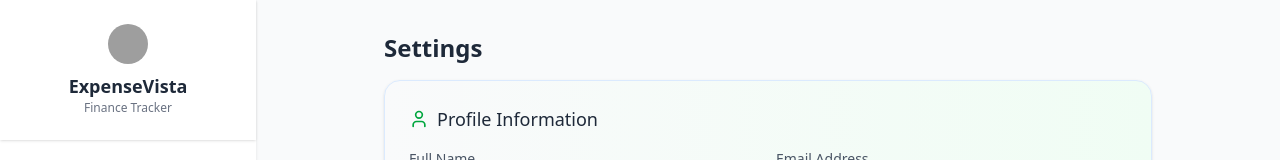
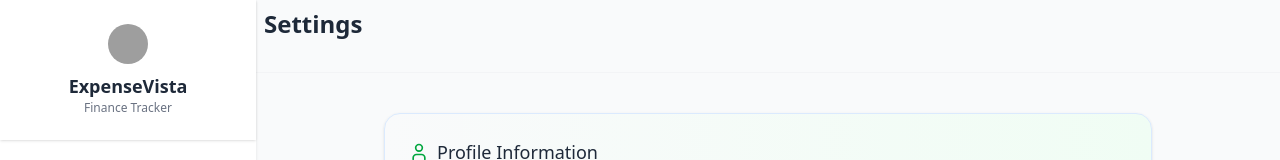
Before and after one commit to samuelcmbah/expensevista, a React (Vite) app: page /settings in a window 1280 px wide. Shown: the top 160 px of the page. Built offline with nearby package versions, Linux system fonts and the light colour scheme; no server answers; sample sign-in values are in the browser's storage; grey boxes are pictures that could not be loaded.

Commit message:
feat(display): implement sticky headers in major app pages

```diff
--- a/src/components/layouts/MainLayout.tsx
+++ b/src/components/layouts/MainLayout.tsx
@@ -6,30 +6,32 @@ import Sidebar from "./Sidebar";
 export default function MainLayout() {
   const [sidebarOpen, setSidebarOpen] = useState(false);
 
-  // Lock body scroll only when mobile sidebar is open
+  //lock body scroll when sidebar is open (mobile)
   useEffect(() => {
     if (sidebarOpen) {
       document.body.classList.add("overflow-hidden");
     } else {
       document.body.classList.remove("overflow-hidden");
     }
-    //cleanup, good practice
     return () => document.body.classList.remove("overflow-hidden");
   }, [sidebarOpen]);
 
   return (
-    <div className="flex m-h-screen bg-gray-50">
-      {/* Sidebar */}
+    <div className="flex min-h-screen bg-gray-50">
+      {/* Sidebar (fixed on large screens, overlay on mobile) */}
       <Sidebar isOpen={sidebarOpen} setIsOpen={setSidebarOpen} />
 
-      {/* Main content area */}
-      <div className="flex-1 flex flex-col md:ml-64">
+      {/* Main Content Wrapper */}
+      <div className="flex flex-col flex-1 md:ml-64">
+        {/* Navbar (mobile only) */}
         <Navbar onMenuClick={() => setSidebarOpen(!sidebarOpen)} />
 
-        {/* main scrolls independently */}
-        <main className="flex-1 p-2 mt-14 md:mt-0 overflow-y-auto">
+        {/* Main Section */}
+        <div className="relative flex-1 flex flex-col">
+
           <Outlet />
-        </main>
+
+        </div>
       </div>
     </div>
   );
--- /dev/null
+++ b/src/components/layouts/StickyPageLayout.tsx
@@ -0,0 +1,39 @@
+// src/layouts/StickyPageLayout.tsx
+import React from "react";
+
+interface StickyPageLayoutProps {
+  header: React.ReactNode; // Header and filters go here
+  children: React.ReactNode; // Scrollable content
+  scrollable?: boolean; // Whether the content area should be scrollable
+}
+
+export default function StickyPageLayout(props: StickyPageLayoutProps) {
+  return (
+    <div className="flex flex-col flex-1 min-h-0">
+      {/* Sticky header */}
+      <div
+        className="
+          sticky
+          top-[3.5rem]
+          md:top-0
+          z-30
+          bg-gray-50
+          pb-2
+          border-b border-gray-100
+        "
+      >
+        <div className="p-2">{props.header}</div>
+
+        <div />
+      </div>
+
+      {/* Scrollable content */}
+      <div className={
+        `flex-1 p-2 pt-[calc(3.5rem+1rem)] md:pt-4
+            ${props.scrollable ? " overflow-y-auto" : ""}`
+      }>
+        {props.children}
+      </div>
+    </div>
+  );
+}
--- a/src/pages/Dashboard.tsx
+++ b/src/pages/Dashboard.tsx
@@ -14,6 +14,7 @@ import {
 import { useNavigate } from "react-router-dom";
 import { motion } from "framer-motion";
 import toast from "react-hot-toast";
+import StickyPageLayout from "../components/layouts/StickyPageLayout";
 
 const Dashboard: React.FC = () => {
   const { user } = useAuth();
@@ -88,14 +89,9 @@ const formatAmount = (amount: string) => {
   return num.toFixed(2);
 };
 
+  const header=(
 
-  return (
-    <motion.div
-      className=" p-4 space-y-6"
-      initial={{ opacity: 0, y: 20 }}
-      animate={{ opacity: 1, y: 0 }}
-      transition={{ duration: 0.6, ease: "easeOut" }}
-    >
+    <>
       {/* ✅ Greeting and Month */}
       <motion.div
         initial={{ opacity: 0, y: 15 }}
@@ -115,6 +111,18 @@ const formatAmount = (amount: string) => {
             : "this month"}
         </p>
       </motion.div>
+    </>
+  );
+
+  return (
+    <StickyPageLayout header={header} scrollable={false}>
+
+    <motion.div
+      className="space-y-6"
+      initial={{ opacity: 0, y: 20 }}
+      animate={{ opacity: 1, y: 0 }}
+      transition={{ duration: 0.6, ease: "easeOut" }}
+    >
 
       {/* ✅ Budget Summary Cards */}
       <motion.div
@@ -256,6 +264,7 @@ const formatAmount = (amount: string) => {
         )}
       </motion.div>
     </motion.div>
+      </StickyPageLayout>
   );
 };
 
--- a/src/pages/Reports.tsx
+++ b/src/pages/Reports.tsx
@@ -19,6 +19,7 @@ import type { FinancialData } from "../types/analytics";
 import { getAnalyticsReport } from "../services/reportsAnalyticsServices";
 import { motion } from "framer-motion";
 import { Select, SelectContent, SelectItem, SelectTrigger, SelectValue } from "../components/ui/select";
+import StickyPageLayout from "../components/layouts/StickyPageLayout";
 
 const PIE_COLORS = ["#0088FE", "#00C49F", "#FFBB28", "#FF8042", "#AF19FF"];
 
@@ -83,14 +84,8 @@ export const ReportsAnalytics: React.FC = () => {
     topSpendingAmount: parseFloat(data.keyInsights.topSpendingAmount),
   };
 
-  return (
-    <motion.div
-      className="p-4 sm:p-5 md:p-6 bg-gray-50 min-h-screen"
-      initial={{ opacity: 0 }}
-      animate={{ opacity: 1 }}
-      transition={{ duration: 0.6, ease: "easeOut" }}
-    >
-      <div className="max-w-7xl mx-auto space-y-6">
+  const header = (
+    <>
       {/* Header */}
       <motion.div
         initial={{ opacity: 0, y: 15 }}
@@ -128,6 +123,20 @@ export const ReportsAnalytics: React.FC = () => {
           </SelectContent>
         </Select>
       </motion.div>
+    </>
+  )
+
+  return (
+    <StickyPageLayout header={header} scrollable={true}>
+
+      <motion.div
+        className="bg-gray-50 min-h-screen"
+        initial={{ opacity: 0 }}
+        animate={{ opacity: 1 }}
+        transition={{ duration: 0.6, ease: "easeOut" }}
+      >
+        <div className="max-w-7xl mx-auto space-y-6">
+
 
           {/* Top Summary Cards */}
           <motion.div
@@ -331,5 +340,7 @@ export const ReportsAnalytics: React.FC = () => {
 
         </div>
       </motion.div>
+    </StickyPageLayout>
+
   );
 };
--- a/src/pages/Settings.tsx
+++ b/src/pages/Settings.tsx
@@ -8,6 +8,7 @@ import type { CreateCategoryDTO } from "../types/Category/CreateCategoryDTO";
 import type { AxiosError } from "axios";
 import { motion } from "framer-motion";
 import { User, Wallet2, Tags, LogOut, Plus } from "lucide-react";
+import StickyPageLayout from "../components/layouts/StickyPageLayout";
 
 const Settings: React.FC = () => {
   const {user, logout } = useAuth();
@@ -157,13 +158,17 @@ useEffect(() => {
   }
 };
 
-
-
+const header = (
+  <>
+      <h1 className="text-2xl font-semibold text-gray-800 mb-4">Settings</h1>
+  </>
+);
 
 return (
+  <StickyPageLayout header={header} scrollable={true}>
+
   <div className="min-h-screen bg-gray-50 p-6">
     <div className="max-w-3xl mx-auto space-y-6">
-      <h1 className="text-2xl font-semibold text-gray-800 mb-4">Settings</h1>
 
       {/* 👤 Profile Section */}
       <motion.div
@@ -311,6 +316,8 @@ return (
       </div>
     </div>
   </div>
+    </StickyPageLayout>
+
 );
 
 };
--- a/src/pages/Transactions.tsx
+++ b/src/pages/Transactions.tsx
@@ -2,12 +2,13 @@ import React, { useEffect, useState } from "react";
 import type { TransactionDTO } from "../types/transaction/TransactionDTO";
 import { TransactionType } from "../types/transaction/TransactionType";
 import { Plus, Search, Pencil, Trash2, ArrowUpCircle, ArrowDownCircle } from "lucide-react";
-import {deleteTransaction, getFilteredPagedTransactions,} from "../services/transactionService";
+import { deleteTransaction, getFilteredPagedTransactions, } from "../services/transactionService";
 import toast from "react-hot-toast";
 import { motion } from "framer-motion";
 import { getAllCategories } from "../services/categoryService";
 import { Select, SelectContent, SelectItem, SelectTrigger, SelectValue } from "../components/ui/select";
 import TransactionDialog from "../components/TransactionDialog";
+import StickyPageLayout from "../components/layouts/StickyPageLayout";
 
 const Transactions: React.FC = () => {
 
@@ -107,9 +108,10 @@ const Transactions: React.FC = () => {
     return num.toFixed(2);
   };
 
-  return (
-    <div className="p-4 space-y-6">
-      {/* ✅ Header */}
+  const header = (
+    <>
+      {/* Header + Filters */}
+      {/* Header */}
       <div className="flex flex-wrap justify-between items-center gap-3">
         <div>
           <h2 className="text-2xl font-semibold">Transactions</h2>
@@ -124,15 +126,13 @@ const Transactions: React.FC = () => {
             </div>
           }
           onSubmitSuccess={() => {
-            // ✅ Re-fetch transactions after adding one
             setCurrentPage(1);
             fetchData();
           }}
         />
-
       </div>
 
-      {/* ✅ Search & Filters */}
+      {/* Filters */}
       <div className="bg-white p-3 shadow-sm rounded-2xl grid grid-cols-1 sm:grid-cols-2 md:grid-cols-3 gap-4 mt-5 border border-gray-100">
         {/* Search */}
         <div className="flex items-center bg-gray-50 rounded-xl px-3 py-2 w-full focus-within:ring-2 focus-within:ring-green-200 transition">
@@ -155,7 +155,9 @@ const Transactions: React.FC = () => {
             <SelectContent>
               <SelectItem value="All">All Categories</SelectItem>
               {allCategories.length === 0 ? (
-                <SelectItem value="none" disabled>No categories</SelectItem>
+                <SelectItem value="none" disabled>
+                  No categories
+                </SelectItem>
               ) : (
                 allCategories.map((cat) => (
                   <SelectItem key={cat} value={cat}>
@@ -165,7 +167,6 @@ const Transactions: React.FC = () => {
               )}
             </SelectContent>
           </Select>
-
         </div>
 
         {/* Type Filter */}
@@ -182,30 +183,26 @@ const Transactions: React.FC = () => {
           </Select>
         </div>
 
-        {/* Date Range Filter */}
+        {/* Date Filter */}
         <div className="relative">
-          {/* <input
-            type="date"
-            value={startDate}
-            onChange={(e) => setStartDate(e.target.value)}
-            className="bg-gray-50 text-gray-700 border border-transparent rounded-xl px-3 py-2 w-full focus:outline-none focus:ring-2 focus:ring-green-100 focus:border-green-300"
-          />
-          <span className="text-gray-400">to</span> */}
           <input
             type="date"
             value={endDate}
-            max={new Date().toISOString().split("T")[0]}//limit to today
+            max={new Date().toISOString().split("T")[0]}
             onChange={(e) => setEndDate(e.target.value)}
             className="bg-gray-50 text-gray-700 rounded-xl px-3 py-2 w-full focus:outline-none focus:ring-2 focus:ring-green-200"
           />
         </div>
+      </div>
+    </>
+  );
 
-      </div>
-
+  return (
+    <StickyPageLayout header={header}>
 
 
       {/* Card View (Animated) */}
-      <div className="space-y-3">
+      <div className="space-y-2">
         {transactions.length > 0 ? (
           transactions.map((tx, index) => {
             const isIncome = tx.type === TransactionType.Income;
@@ -272,8 +269,6 @@ const Transactions: React.FC = () => {
                   </div>
                 </div>
               </motion.div>
-
-
             );
           })
         ) : (
@@ -308,9 +303,9 @@ const Transactions: React.FC = () => {
           </button>
         </div>
       </div>
-    </div>
+    </StickyPageLayout>
+
   );
-
 
 };
 
```
Lines whose indentation alone changed are shown as unchanged.
